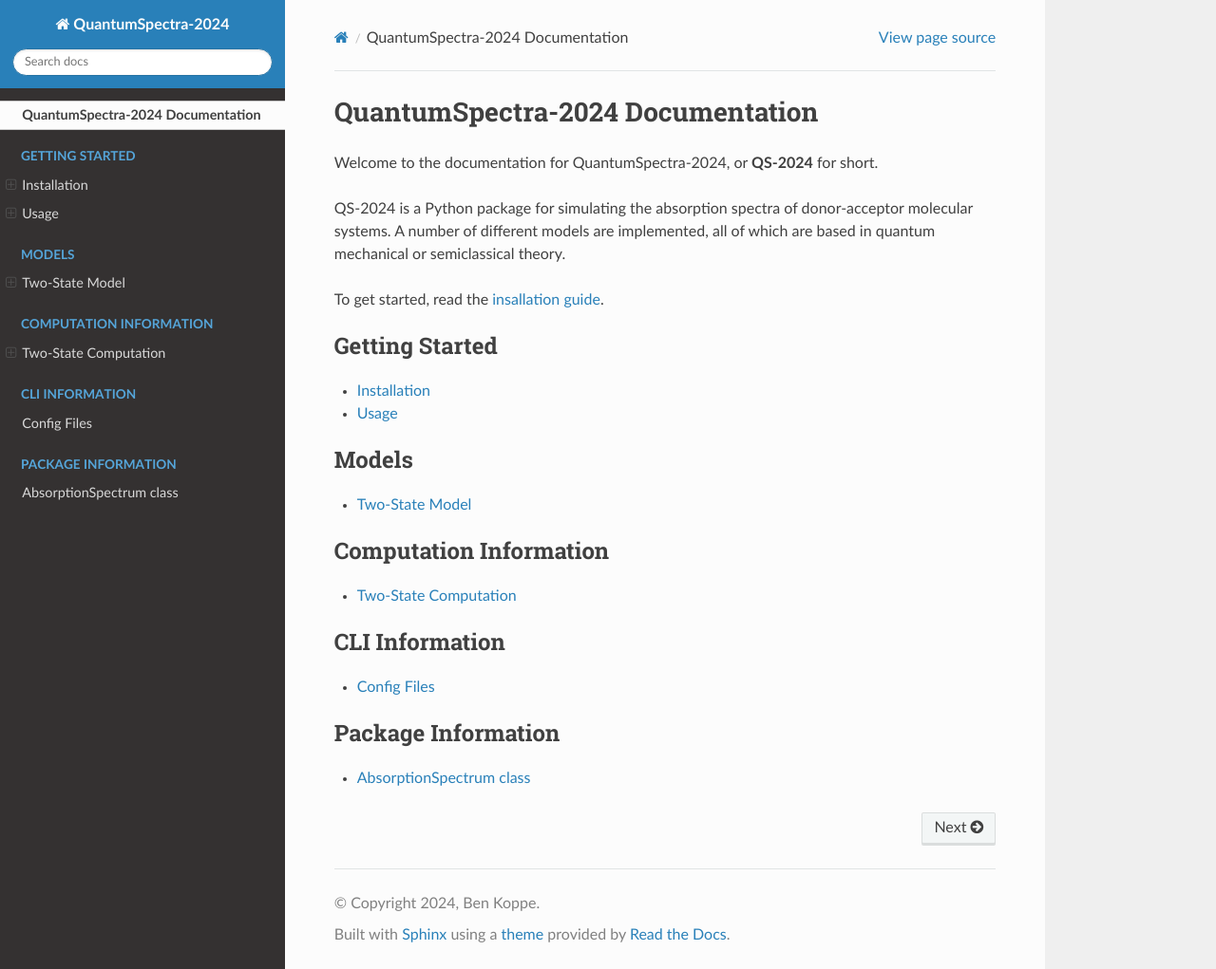
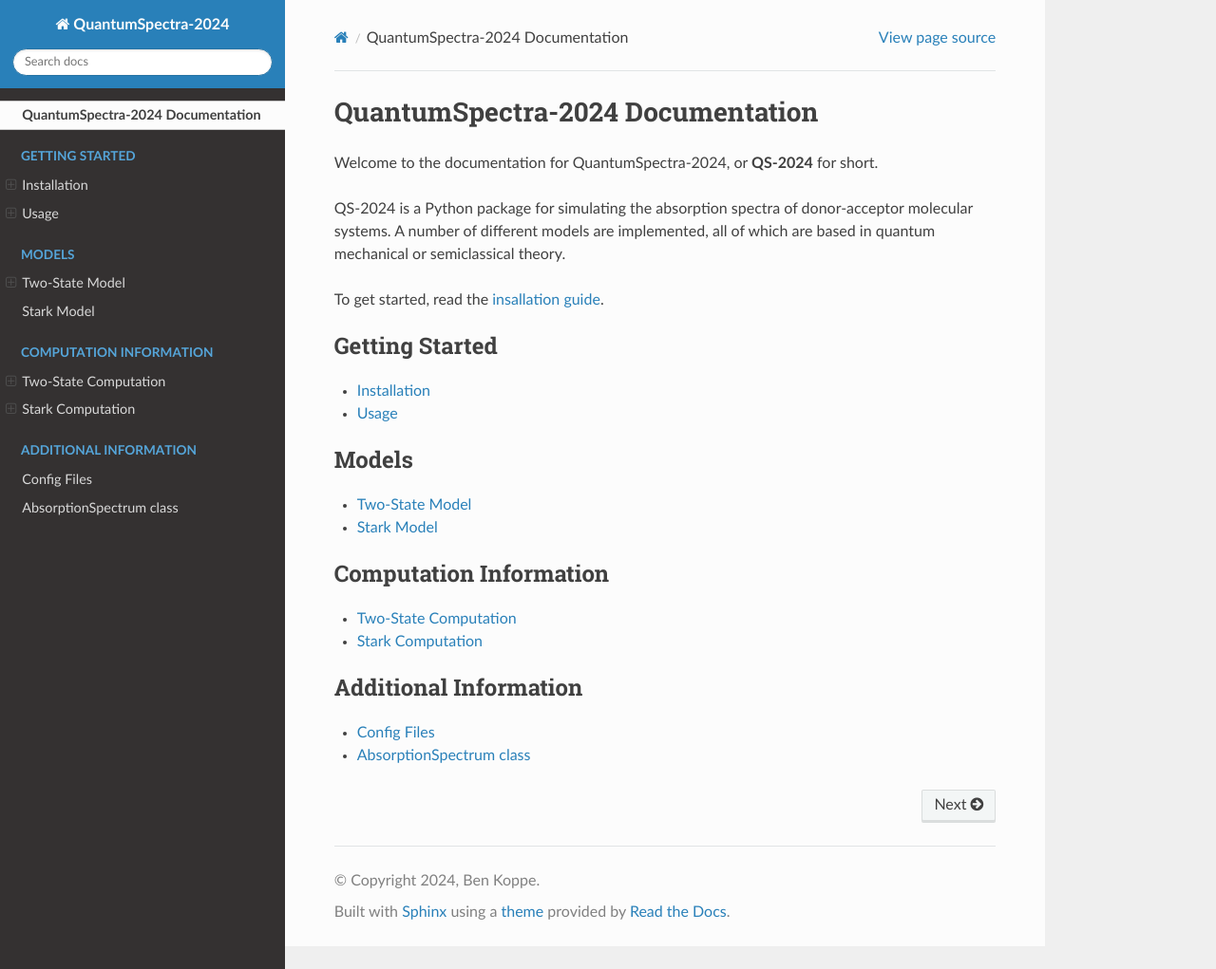
Before and after one commit to benkoppe/QuantumSpectra-2024, a Sphinx documentation site: the page built from docs/source/index.rst, in a window 1280 px wide and 1021 px high. Shown: the whole window at 95% size. Built offline with Sphinx 7.4.7 and the Read the Docs theme 2.0.0, drawn with Linux system fonts in a browser that asks for light colours.

Commit message:
added stark model

```diff
--- a/docs/source/index.rst
+++ b/docs/source/index.rst
@@ -25,21 +25,18 @@
    :caption: Models
 
    models/two_state
+   models/stark
 
 .. toctree::
    :maxdepth: 1
    :caption: Computation Information
 
    computation/two_state_computation
+   computation/stark_computation
 
 .. toctree::
    :maxdepth: 1
-   :caption: CLI Information
+   :caption: Additional Information
 
    cli/config
-
-.. toctree::
-   :maxdepth: 1
-   :caption: Package Information
-
    package/absorption_spectrum
```
Also changed, not shown: docs/source/computation/stark_computation.rst (added, +20 -0 lines), docs/source/models/stark.rst (added, +13 -0 lines).
